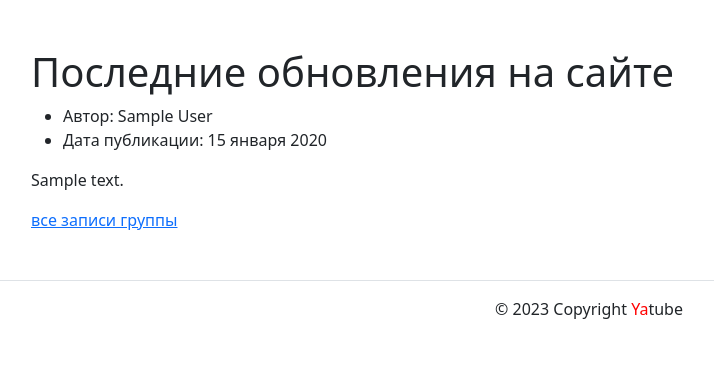
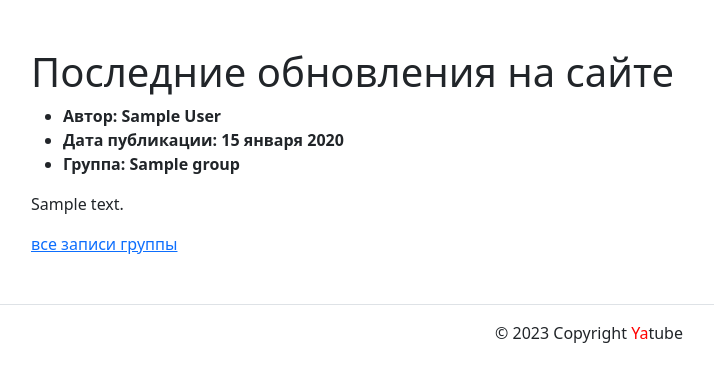
Before and after one commit to monk-time/blog_network, a Django app: page / in a window 1280 px wide. Shown: the part 56-438 px from the top of the page, without its empty margins (51-765 px from the left). Run offline with Django 3.2, Linux system fonts and the light colour scheme; tables that the repository leaves empty hold one stand-in row (values such as "Sample post"); some libraries are stand-ins or nearby versions.

Commit message:
Изменить вывод постов

```diff
--- a/yatube/posts/models.py
+++ b/yatube/posts/models.py
@@ -39,3 +39,6 @@ class Post(models.Model):
         ordering = ['-pub_date']
         verbose_name = 'Пост'
         verbose_name_plural = 'Посты'
+
+    def __str__(self):
+        return self.text
--- a/yatube/templates/includes/post.html
+++ b/yatube/templates/includes/post.html
@@ -1,9 +1,19 @@
-<ul>
+<ul class="fw-semibold">
     <li>
       Автор: {{ post.author.get_full_name }}
     </li>
     <li>
       Дата публикации: {{ post.pub_date|date:"d E Y" }}
     </li>
+    {% if show_group and post.group %}
+      <li>
+        Группа: {{ post.group }}
+      </li>
+    {% endif %}
 </ul>
-{{ post.text|linebreaks }}
+<p>{{ post.text|linebreaksbr }}</p>
+{% if show_group and post.group %}
+  <a href="{% url 'posts:group_list' post.group.slug %}">
+    все записи группы
+  </a>
+{% endif %}
--- a/yatube/templates/posts/index.html
+++ b/yatube/templates/posts/index.html
@@ -9,12 +9,7 @@
     <h1>Последние обновления на сайте</h1>
     {% for post in posts %}
       <article>
-        {% include 'includes/post.html' %}
-        {% if post.group %}
-          <a href="{% url 'posts:group_list' post.group.slug %}">
-            все записи группы
-          </a>
-        {% endif %}
+        {% include 'includes/post.html' with show_group=True %}
       </article>
       {% if not forloop.last %}<hr>{% endif %}
     {% endfor %}
```
Lines whose indentation alone changed are shown as unchanged.
